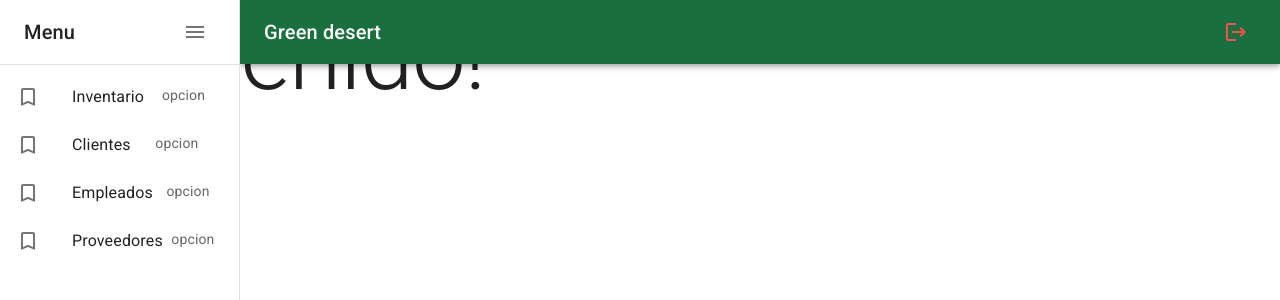
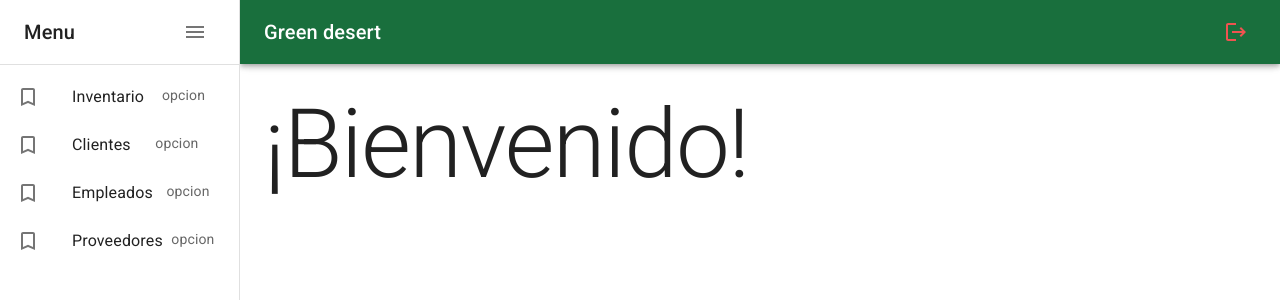
Before and after one commit to TheJulioHD/GreenDesertWebReact, a React (Vite) app: page /home in a window 1280 px wide. Shown: the top 300 px of the page. Built offline with nearby package versions, Linux system fonts and the light colour scheme.

Commit message:
main layout container added

```diff
--- a/src/Routers/AppRoutes.tsx
+++ b/src/Routers/AppRoutes.tsx
@@ -1,3 +1,6 @@
+import { Toolbar } from '@mui/material';
+import { Box } from '@mui/system';
+import { Children } from 'react';
 import { Routes, Route, Navigate } from 'react-router-dom'
 import {HomePage} from '../pages/Home/HomePage'
 
@@ -6,17 +9,25 @@ import {Navbar, SideBar}  from './../Common';
 export const AppRoutes = () => {
   return (
 
-    <>
+    <Box sx={{display: 'flex'}}>
 
       <Navbar drawerWidth={240}/>
       <SideBar drawerWidth={240}/>
 
-      <Routes>
+      <Box component='main' sx={{flexGrow: 1, p: 3}}>
+        <Toolbar/>
+
+        <Routes>
         <Route path='/home' element={<HomePage/>}/>
 
         <Route path='/*' element={<Navigate to='home'/>}/>
       </Routes>
-    </>
+
+      </Box>
+
+    </Box>
+
+
 
   )
 }
```
Also changed, not shown: src/pages/Home/HomePage.tsx (line endings or trailing spaces).
